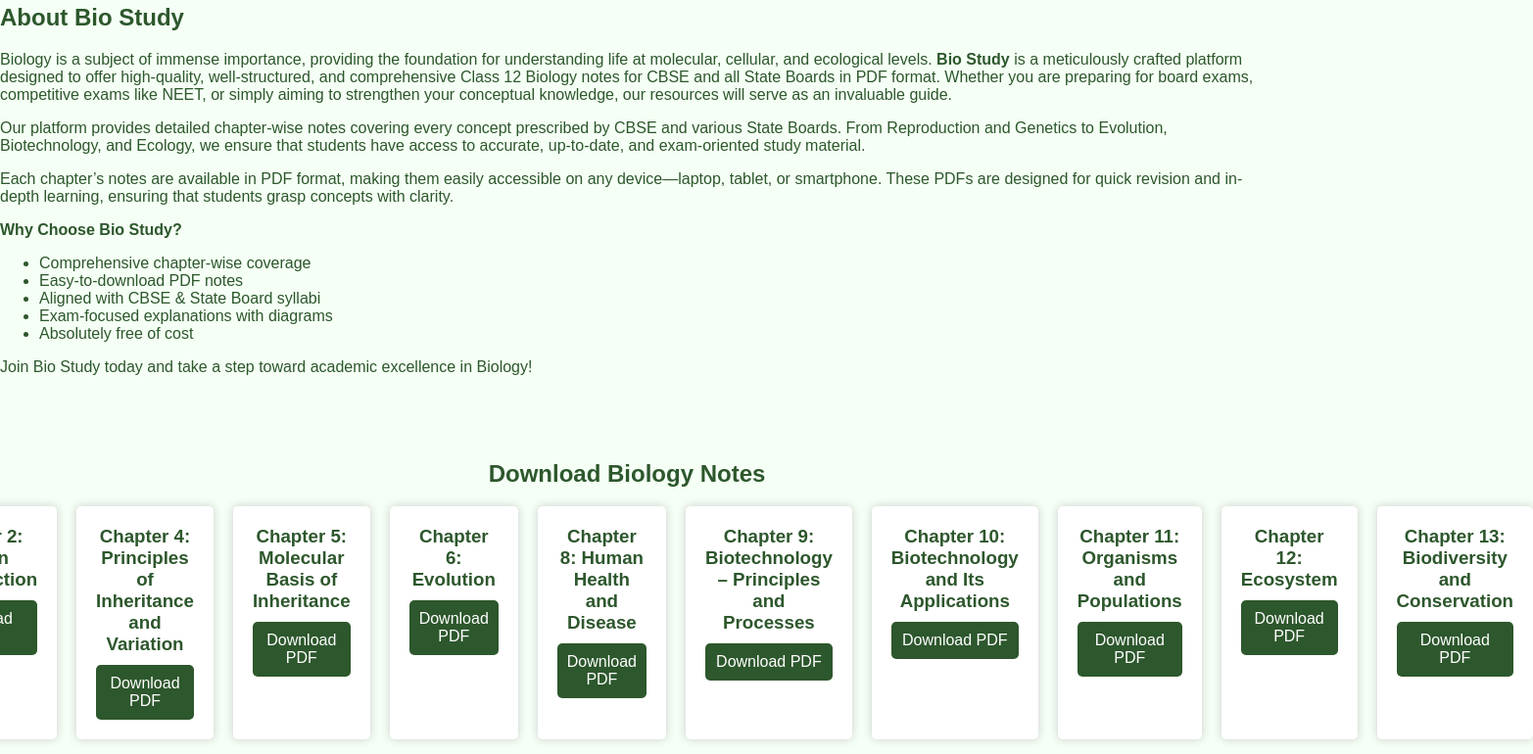
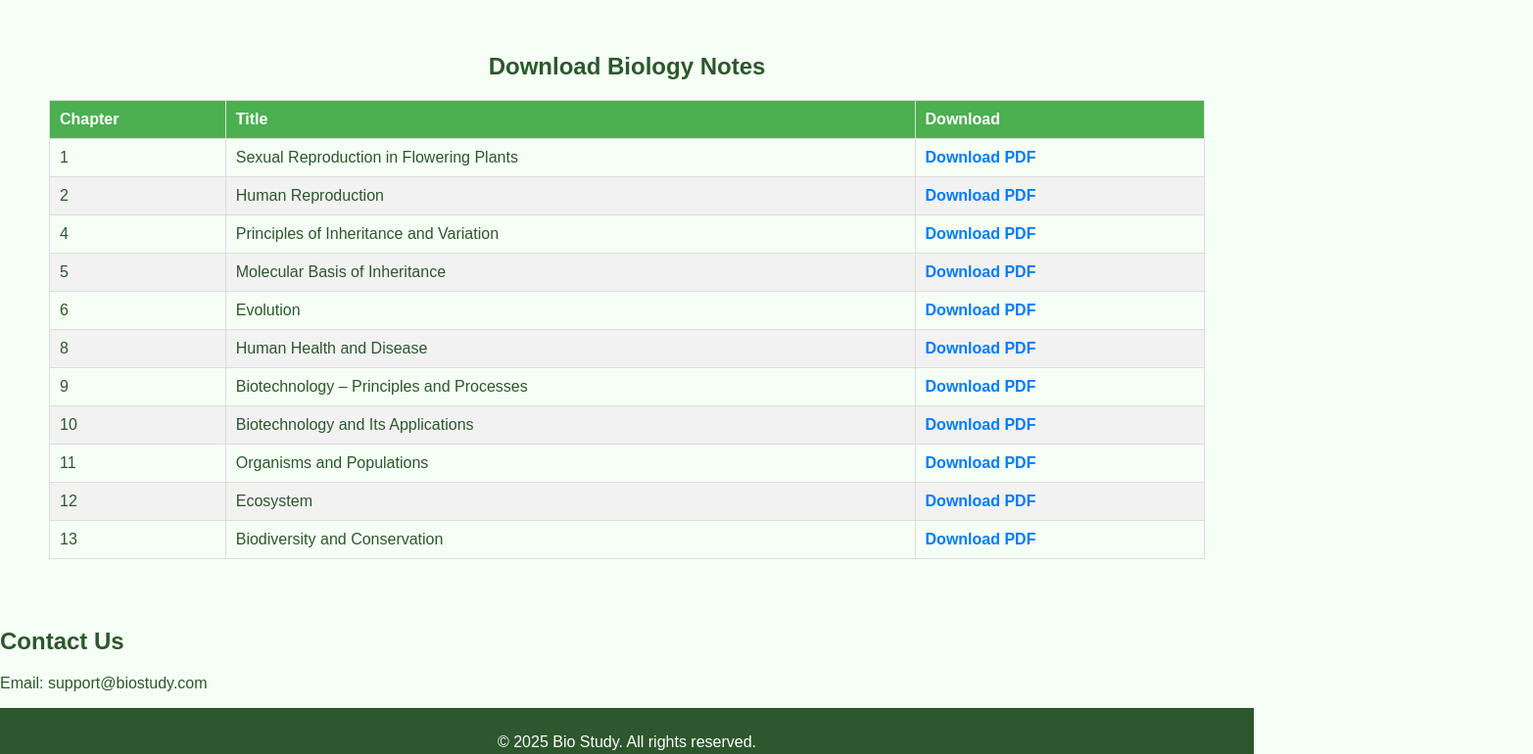
Before and after one commit to adarsh4593/bio-study, a plain HTML site: page index.html in a window 1280 px wide. Shown: the part 316-1086 px from the top of the page at 98% size, 1565 px wide, since content can reach past the window. Drawn offline with Linux system fonts and the light colour scheme.

Commit message:
Add files via upload

```diff
--- a/index.html
+++ b/index.html
@@ -1,7 +1,6 @@
 <!DOCTYPE html>
 <html lang="en">
 <head>
-<meta name="google-site-verification" content="RQDYmAVrF_Mcgdb86QCaBWAaKqNdeSR1HbrjR4t1VtY" />
     <meta charset="UTF-8">
     <meta name="viewport" content="width=device-width, initial-scale=1.0">
     <title>Bio Study - Class 12 Biology Notes</title>
@@ -12,7 +11,6 @@
     <!-- Header Section -->
     <header>
         <div class="logo-container">
-
             <span class="site-name">Bio Study</span>
         </div>
         <nav>
@@ -33,85 +31,75 @@
         </div>
     </section>
 
-    <!-- About Section -->
-    <section id="about">
-        <h2>About Bio Study</h2>
-        <p>
-            Biology is a subject of immense importance, providing the foundation for understanding life at molecular, cellular, and ecological levels.
-            <strong>Bio Study</strong> is a meticulously crafted platform designed to offer high-quality, well-structured, and comprehensive Class 12 Biology notes
-            for CBSE and all State Boards in PDF format. Whether you are preparing for board exams, competitive exams like NEET, or simply aiming to strengthen
-            your conceptual knowledge, our resources will serve as an invaluable guide.
-        </p>
-        <p>
-            Our platform provides detailed chapter-wise notes covering every concept prescribed by CBSE and various State Boards. From Reproduction and Genetics
-            to Evolution, Biotechnology, and Ecology, we ensure that students have access to accurate, up-to-date, and exam-oriented study material.
-        </p>
-        <p>
-            Each chapter’s notes are available in PDF format, making them easily accessible on any device—laptop, tablet, or smartphone. These PDFs are designed
-            for quick revision and in-depth learning, ensuring that students grasp concepts with clarity.
-        </p>
-        <p>
-            <strong>Why Choose Bio Study?</strong>
-            <ul>
-                <li>Comprehensive chapter-wise coverage</li>
-                <li>Easy-to-download PDF notes</li>
-                <li>Aligned with CBSE & State Board syllabi</li>
-                <li>Exam-focused explanations with diagrams</li>
-                <li>Absolutely free of cost</li>
-            </ul>
-        </p>
-        <p>Join Bio Study today and take a step toward academic excellence in Biology!</p>
-    </section>
-
     <!-- Notes Section -->
     <section id="notes">
         <h2>Download Biology Notes</h2>
-        <div class="notes-container">
-            <div class="note">
-                <h3>Chapter 1: Sexual Reproduction in Flowering Plants</h3>
-                <a href="notes/pdfs/1.pdf" download>Download PDF</a>
-            </div>
-            <div class="note">
-                <h3>Chapter 2: Human Reproduction</h3>
-                <a href="notes/pdfs/2.pdf" download>Download PDF</a>
-            </div>
-            <div class="note">
-                <h3>Chapter 4: Principles of Inheritance and Variation</h3>
-                <a href="notes/pdfs/4.pdf" download>Download PDF</a>
-            </div>
-            <div class="note">
-                <h3>Chapter 5: Molecular Basis of Inheritance</h3>
-                <a href="notes/pdfs/5.pdf" download>Download PDF</a>
-            </div>
-            <div class="note">
-                <h3>Chapter 6: Evolution</h3>
-                <a href="notes/pdfs/6.pdf" download>Download PDF</a>
-            </div>
-            <div class="note">
-                <h3>Chapter 8: Human Health and Disease</h3>
-                <a href="notes/pdfs/8.pdf" download>Download PDF</a>
-            </div>
-            <div class="note">
-                <h3>Chapter 9: Biotechnology – Principles and Processes</h3>
-                <a href="notes/pdfs/9.pdf" download>Download PDF</a>
-            </div>
-            <div class="note">
-                <h3>Chapter 10: Biotechnology and Its Applications</h3>
-                <a href="notes/pdfs/10.pdf" download>Download PDF</a>
-            </div>
-            <div class="note">
-                <h3>Chapter 11: Organisms and Populations</h3>
-                <a href="notes/pdfs/11.pdf" download>Download PDF</a>
-            </div>
-            <div class="note">
-                <h3>Chapter 12: Ecosystem</h3>
-                <a href="notes/pdfs/12.pdf" download>Download PDF</a>
-            </div>
-            <div class="note">
-                <h3>Chapter 13: Biodiversity and Conservation</h3>
-                <a href="notes/pdfs/13.pdf" download>Download PDF</a>
-            </div>
-        </div>
+        <table class="notes-table">
+            <thead>
+                <tr>
+                    <th>Chapter</th>
+                    <th>Title</th>
+                    <th>Download</th>
+                </tr>
+            </thead>
+            <tbody>
+                <tr>
+                    <td>1</td>
+                    <td>Sexual Reproduction in Flowering Plants</td>
+                    <td><a href="notes/pdfs/1.pdf" download>Download PDF</a></td>
+                </tr>
+                <tr>
+                    <td>2</td>
+                    <td>Human Reproduction</td>
+                    <td><a href="notes/pdfs/2.pdf" download>Download PDF</a></td>
+                </tr>
+                <tr>
+                    <td>4</td>
+                    <td>Principles of Inheritance and Variation</td>
+                    <td><a href="notes/pdfs/4.pdf" download>Download PDF</a></td>
+                </tr>
+                <tr>
+                    <td>5</td>
+                    <td>Molecular Basis of Inheritance</td>
+                    <td><a href="notes/pdfs/5.pdf" download>Download PDF</a></td>
+                </tr>
+                <tr>
+                    <td>6</td>
+                    <td>Evolution</td>
+                    <td><a href="notes/pdfs/6.pdf" download>Download PDF</a></td>
+                </tr>
+                <tr>
+                    <td>8</td>
+                    <td>Human Health and Disease</td>
+                    <td><a href="notes/pdfs/8.pdf" download>Download PDF</a></td>
+                </tr>
+                <tr>
+                    <td>9</td>
+                    <td>Biotechnology – Principles and Processes</td>
+                    <td><a href="notes/pdfs/9.pdf" download>Download PDF</a></td>
+                </tr>
+                <tr>
+                    <td>10</td>
+                    <td>Biotechnology and Its Applications</td>
+                    <td><a href="notes/pdfs/10.pdf" download>Download PDF</a></td>
+                </tr>
+                <tr>
+                    <td>11</td>
+                    <td>Organisms and Populations</td>
+                    <td><a href="notes/pdfs/11.pdf" download>Download PDF</a></td>
+                </tr>
+                <tr>
+                    <td>12</td>
+                    <td>Ecosystem</td>
+                    <td><a href="notes/pdfs/12.pdf" download>Download PDF</a></td>
+                </tr>
+                <tr>
+                    <td>13</td>
+                    <td>Biodiversity and Conservation</td>
+                    <td><a href="notes/pdfs/13.pdf" download>Download PDF</a></td>
+                </tr>
+            </tbody>
+        </table>
     </section>
 
     <!-- Contact Section -->
@@ -126,5 +114,6 @@
     </footer>
 
     <script src="script.js"></script>
+
 </body>
 </html>
--- a/style.css
+++ b/style.css
@@ -86,3 +86,33 @@ footer {
     text-align: center;
     padding: 10px;
 }
+.notes-table {
+    width: 100%;
+    border-collapse: collapse;
+    margin-top: 20px;
+}
+
+.notes-table th, .notes-table td {
+    border: 1px solid #ddd;
+    padding: 10px;
+    text-align: left;
+}
+
+.notes-table th {
+    background-color: #4CAF50;
+    color: white;
+}
+
+.notes-table tr:nth-child(even) {
+    background-color: #f2f2f2;
+}
+
+.notes-table a {
+    color: #007bff;
+    text-decoration: none;
+    font-weight: bold;
+}
+
+.notes-table a:hover {
+    text-decoration: underline;
+}
```
